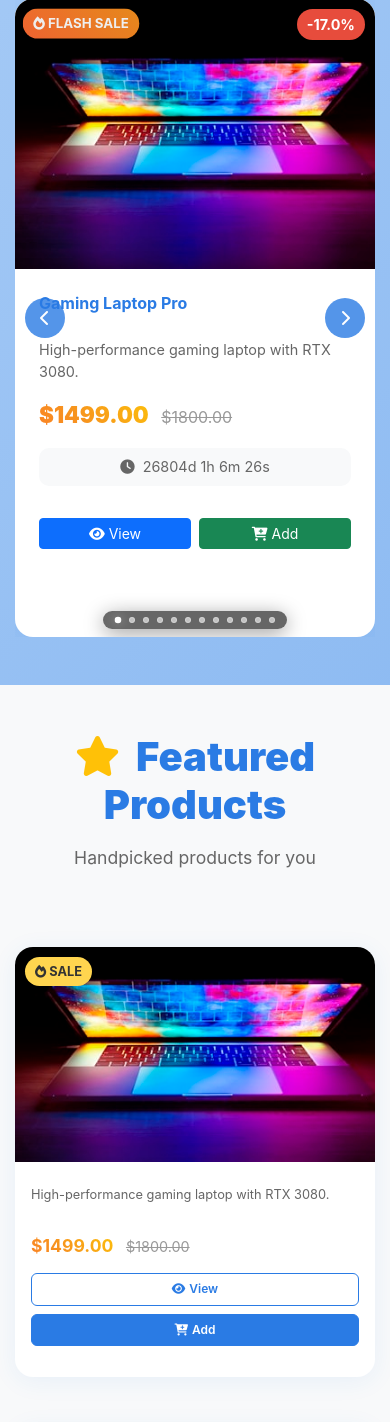
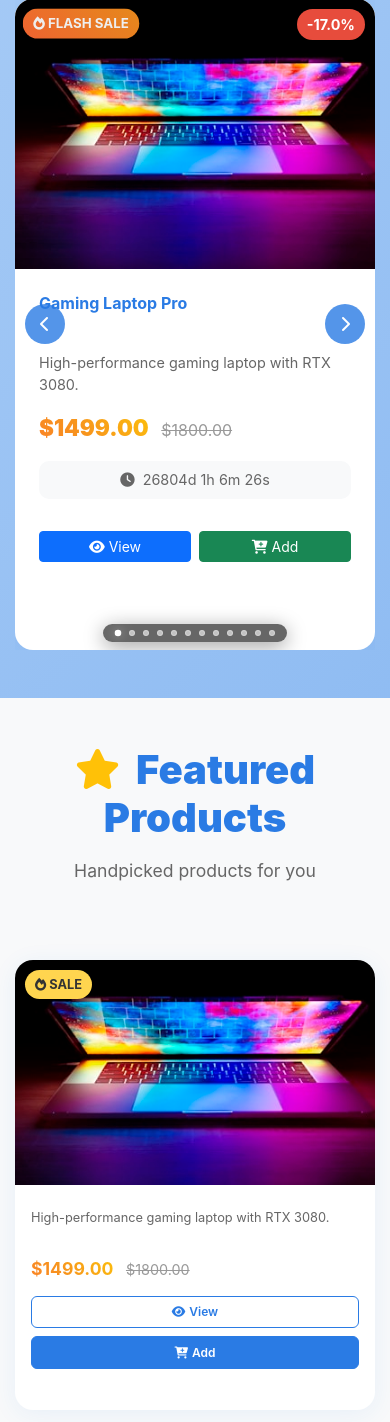
Before and after one commit to newlordz/electronics-store-flask, a Flask app: page / in a window 390 px wide. Shown: the part 3847-5269 px from the top of the page. Run offline with Flask 3, Linux system fonts and the light colour scheme; data that the repository does not hold is empty; some libraries are stand-ins or nearby versions.

Commit message:
Fix text overflow and overlapping: increase title/description height to 3.2em, allow 3 lines, add word-wrap and hyphens, increase responsive card heights

```diff
--- a/static/style.css
+++ b/static/style.css
@@ -384,15 +384,18 @@
     font-size: 1rem;
     /* Prevent text overflow */
     line-height: 1.3;
-    height: 2.6em;
+    height: 3.2em;
     overflow: hidden;
     display: -webkit-box;
-    -webkit-line-clamp: 2;
+    -webkit-line-clamp: 3;
     -webkit-box-orient: vertical;
     /* Ensure consistent text rendering */
     text-rendering: optimizeLegibility;
     -webkit-font-smoothing: antialiased;
     -moz-osx-font-smoothing: grayscale;
+    /* Prevent text wrapping issues */
+    word-wrap: break-word;
+    hyphens: auto;
 }
 
 .product-card .product-description {
@@ -401,12 +404,15 @@
     font-size: 0.85rem;
     /* Prevent text overflow */
     line-height: 1.4;
-    height: 2.8em;
+    height: 3.2em;
     overflow: hidden;
     display: -webkit-box;
-    -webkit-line-clamp: 2;
+    -webkit-line-clamp: 3;
     -webkit-box-orient: vertical;
     flex-shrink: 0;
+    /* Prevent text wrapping issues */
+    word-wrap: break-word;
+    hyphens: auto;
 }
 
 .product-card .price-container {
@@ -524,8 +530,8 @@
 /* Responsive fixes */
 @media (max-width: 768px) {
     .product-card {
-        min-height: 380px;
-        max-height: 430px;
+        min-height: 400px;
+        max-height: 450px;
     }
 
     .product-card .product-image-container {
@@ -564,6 +570,14 @@
     text-rendering: optimizeLegibility !important;
     -webkit-font-smoothing: antialiased !important;
     -moz-osx-font-smoothing: grayscale !important;
+    /* Prevent text overflow and wrapping issues */
+    height: 3.2em !important;
+    overflow: hidden !important;
+    display: -webkit-box !important;
+    -webkit-line-clamp: 3 !important;
+    -webkit-box-orient: vertical !important;
+    word-wrap: break-word !important;
+    hyphens: auto !important;
 }
 
 /* Prevent image loading layout shifts */
```
